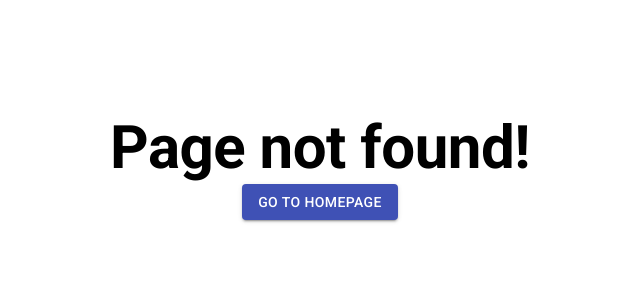
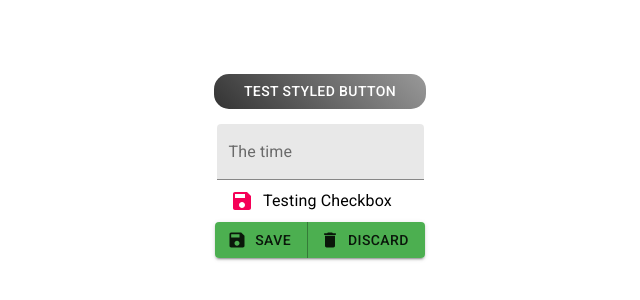
Before and after one commit to milosVlajic/loginPage, a React (Create React App) app: page /carcharger in a window 1280 px wide. Before the commit this address had no page. Shown: the part 234-534 px from the top of the page, without its empty margins (320-960 px from the left). Built offline with nearby package versions, Linux system fonts and the light colour scheme.

Commit message:
create carCharger page

```diff
--- a/src/App.js
+++ b/src/App.js
@@ -5,6 +5,7 @@ import { Route, Switch } from 'react-router-dom';
 import { useState } from 'react';
 import HomePage from './components/HomePage';
 import NotFound from './components/NotFound';
+import CarCharger from './page/CarCharger';
 
 function App() {
   const [login, setLogin] = useState(false);
@@ -25,6 +26,10 @@ function App() {
             <HomePage login={login} />
           </Route>
 
+          <Route path="/carcharger">
+            <CarCharger />
+          </Route>
+
           <Route path="*">
             <NotFound />
           </Route>
--- a/src/components/NavBar.js
+++ b/src/components/NavBar.js
@@ -34,6 +34,10 @@ const NavBar = () => {
     history.push('/login');
   };
 
+  const carChargerHandler = () => {
+    history.push('/carcharger');
+  };
+
   const classes = useStyles();
   return (
     <AppBar>
@@ -60,7 +64,11 @@ const NavBar = () => {
           <Button className={classes.btn} variant="outlined">
             About Us
           </Button>
-          <Button className={classes.btn} variant="outlined">
+          <Button
+            onClick={carChargerHandler}
+            className={classes.btn}
+            variant="outlined"
+          >
             Car Chargers
           </Button>
 
--- /dev/null
+++ b/src/page/CarCharger.js
@@ -0,0 +1,87 @@
+import React, { useState } from 'react';
+import {
+  Button,
+  ButtonGroup,
+  Checkbox,
+  FormControlLabel,
+  TextField,
+} from '@material-ui/core';
+import SaveIcon from '@material-ui/icons/Save';
+import DeleteIcon from '@material-ui/icons/Delete';
+
+import {
+  makeStyles,
+  ThemeProvider,
+  createTheme,
+} from '@material-ui/core/styles';
+import { green } from '@material-ui/core/colors';
+
+const useStyles = makeStyles({
+  root: {
+    background: 'linear-gradient(45deg, #333, #999)',
+    marginBottom: 15,
+    border: 0,
+    borderRadius: 15,
+    color: 'white',
+    padding: '5px 30px',
+  },
+});
+
+const theme = createTheme({
+  palette: {
+    primary: {
+      main: green[500],
+    },
+  },
+});
+
+function ButtonStyled() {
+  const classes = useStyles();
+  return <Button className={classes.root}>Test Styled Button</Button>;
+}
+
+const CheckboxExample = () => {
+  const [checked, setChecked] = useState(true);
+  return (
+    <FormControlLabel
+      control={
+        <Checkbox
+          checked={checked}
+          icon={<DeleteIcon />}
+          checkedIcon={<SaveIcon />}
+          onChange={e => setChecked(e.target.checked)}
+          inputProps={{
+            'aria-label': 'secondary checkbox',
+          }}
+        />
+      }
+      label="Testing Checkbox"
+      style={{ color: 'black' }}
+    />
+  );
+};
+
+const CarCharger = () => {
+  return (
+    <ThemeProvider theme={theme}>
+      <div className="App-header">
+        <ButtonStyled />
+        <TextField
+          variant="filled"
+          color="secondary"
+          type="email"
+          label="The time"
+          placeholder="test@test.com"
+        />
+        <CheckboxExample />
+        <ButtonGroup variant="contained" color="primary">
+          <Button startIcon={<SaveIcon />}>Save</Button>
+
+          <Button startIcon={<DeleteIcon />}>Discard</Button>
+        </ButtonGroup>
+      </div>
+    </ThemeProvider>
+  );
+};
+
+export default CarCharger;
```
